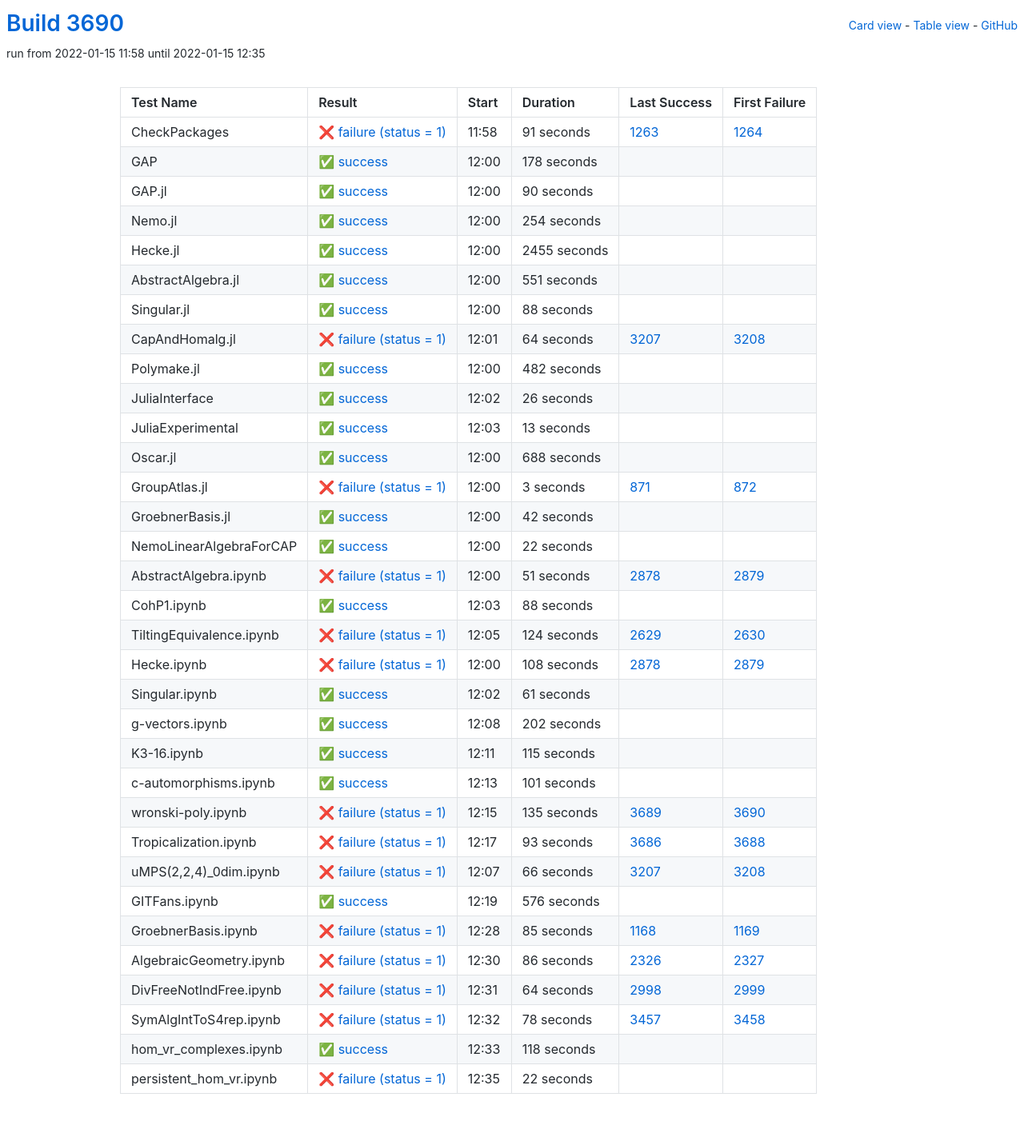
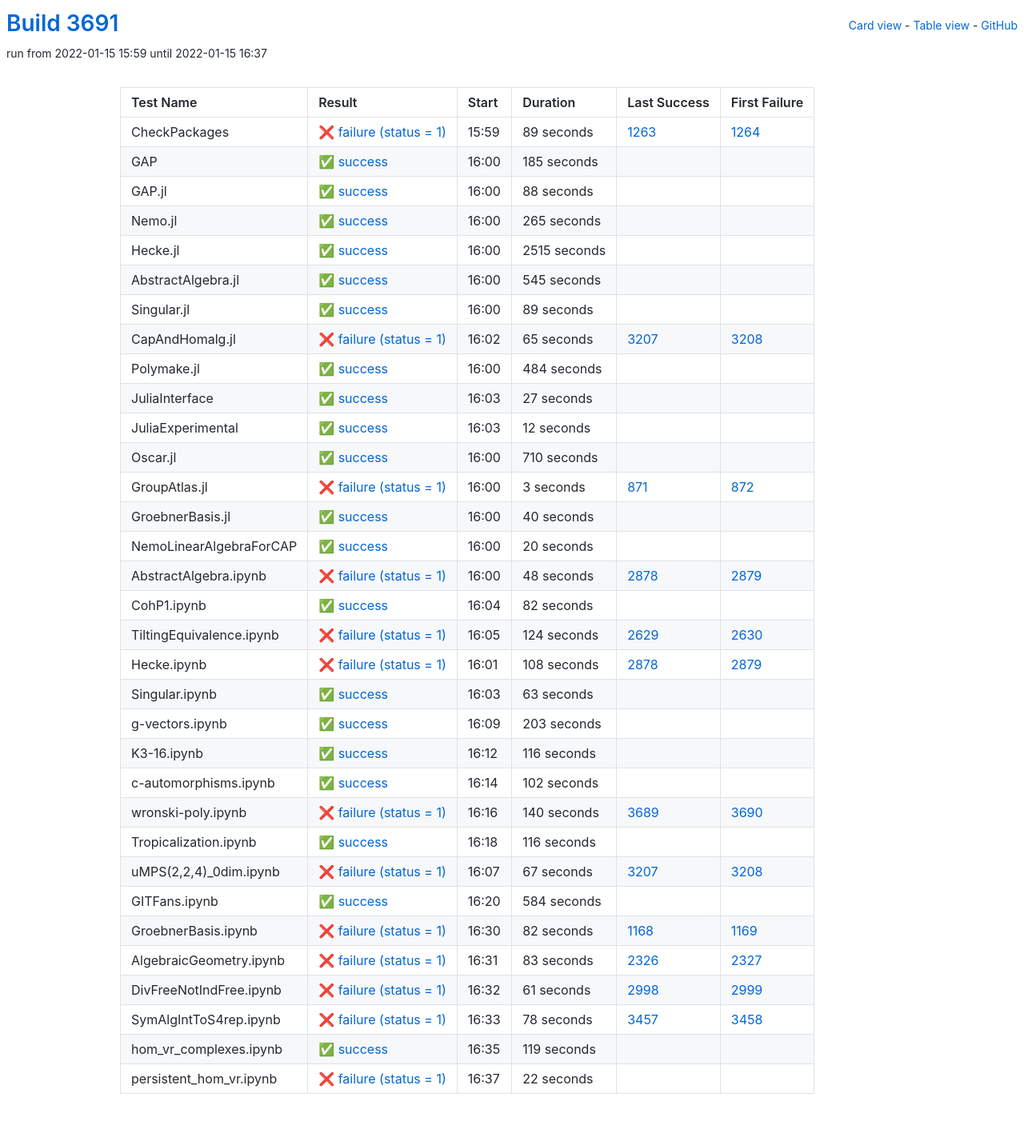
Before and after one commit to oscar-system/oscar-ci-status-stable, a Jekyll site: the page built from table.html, in a window 1280 px wide. Shown: the whole page at 80% size. Built offline with Jekyll 4.4.1, drawn with Linux system fonts in a browser that asks for light colours.

Commit message:
Build #3691

```diff
--- a/_data/ci.yml
+++ b/_data/ci.yml
@@ -1,6 +1,6 @@
 ---
-build: 3690
-build_url: https://oscarci.mathematik.uni-kl.de/job/oscar-stable/3690/
+build: 3691
+build_url: https://oscarci.mathematik.uni-kl.de/job/oscar-stable/3691/
 job: oscar-stable
 organization: oscar-system
 repo: oscar-ci-status-stable
@@ -8,80 +8,32 @@ repourl: https://github.com/oscar-system/oscar-ci-status-stable
 tests:
 - name: CheckPackages
   id: checkpackages
-  log: https://oscarci.mathematik.uni-kl.de/job/oscar-stable/3690/artifact/logs/build-3690/CheckPackages.log
-  start: 2022-01-15 11:58
+  log: https://oscarci.mathematik.uni-kl.de/job/oscar-stable/3691/artifact/logs/build-3691/CheckPackages.log
+  start: 2022-01-15 15:59
   success: false
   exitcode: 1
   status: failure
-  duration: 91
+  duration: 89
   last_success: 1263
   last_success_url: https://oscarci.mathematik.uni-kl.de/job/oscar-stable/1263/
   first_failure: 1264
   first_failure_url: https://oscarci.mathematik.uni-kl.de/job/oscar-stable/1264/
 - name: GAP
   id: gap
-  log: https://oscarci.mathematik.uni-kl.de/job/oscar-stable/3690/artifact/logs/build-3690/GAP.log
-  start: 2022-01-15 12:00
+  log: https://oscarci.mathematik.uni-kl.de/job/oscar-stable/3691/artifact/logs/build-3691/GAP.log
+  start: 2022-01-15 16:00
   success: true
   exitcode: 0
   status: success
-  duration: 178
+  duration: 185
   last_success: false
   last_success_url:
   first_failure: false
   first_failure_url:
 - name: GAP.jl
   id: gap-jl
-  log: https://oscarci.mathematik.uni-kl.de/job/oscar-stable/3690/artifact/logs/build-3690/GAP.jl.log
-  start: 2022-01-15 12:00
-  success: true
-  exitcode: 0
-  status: success
-  duration: 90
-  last_success: false
-  last_success_url:
-  first_failure: false
-  first_failure_url:
-- name: Nemo.jl
-  id: nemo-jl
-  log: https://oscarci.mathematik.uni-kl.de/job/oscar-stable/3690/artifact/logs/build-3690/Nemo.jl.log
-  start: 2022-01-15 12:00
-  success: true
-  exitcode: 0
-  status: success
-  duration: 254
-  last_success: false
-  last_success_url:
-  first_failure: false
-  first_failure_url:
-- name: Hecke.jl
-  id: hecke-jl
-  log: https://oscarci.mathematik.uni-kl.de/job/oscar-stable/3690/artifact/logs/build-3690/Hecke.jl.log
-  start: 2022-01-15 12:00
-  success: true
-  exitcode: 0
-  status: success
-  duration: 2455
-  last_success: false
-  last_success_url:
-  first_failure: false
-  first_failure_url:
-- name: AbstractAlgebra.jl
-  id: abstractalgebra-jl
-  log: https://oscarci.mathematik.uni-kl.de/job/oscar-stable/3690/artifact/logs/build-3690/AbstractAlgebra.jl.log
-  start: 2022-01-15 12:00
-  success: true
-  exitcode: 0
-  status: success
-  duration: 551
-  last_success: false
-  last_success_url:
-  first_failure: false
-  first_failure_url:
-- name: Singular.jl
-  id: singular-jl
-  log: https://oscarci.mathematik.uni-kl.de/job/oscar-stable/3690/artifact/logs/build-3690/Singular.jl.log
-  start: 2022-01-15 12:00
+  log: https://oscarci.mathematik.uni-kl.de/job/oscar-stable/3691/artifact/logs/build-3691/GAP.jl.log
+  start: 2022-01-15 16:00
   success: true
   exitcode: 0
   status: success
@@ -90,70 +42,118 @@ tests:
   last_success_url:
   first_failure: false
   first_failure_url:
+- name: Nemo.jl
+  id: nemo-jl
+  log: https://oscarci.mathematik.uni-kl.de/job/oscar-stable/3691/artifact/logs/build-3691/Nemo.jl.log
+  start: 2022-01-15 16:00
+  success: true
+  exitcode: 0
+  status: success
+  duration: 265
+  last_success: false
+  last_success_url:
+  first_failure: false
+  first_failure_url:
+- name: Hecke.jl
+  id: hecke-jl
+  log: https://oscarci.mathematik.uni-kl.de/job/oscar-stable/3691/artifact/logs/build-3691/Hecke.jl.log
+  start: 2022-01-15 16:00
+  success: true
+  exitcode: 0
+  status: success
+  duration: 2515
+  last_success: false
+  last_success_url:
+  first_failure: false
+  first_failure_url:
+- name: AbstractAlgebra.jl
+  id: abstractalgebra-jl
+  log: https://oscarci.mathematik.uni-kl.de/job/oscar-stable/3691/artifact/logs/build-3691/AbstractAlgebra.jl.log
+  start: 2022-01-15 16:00
+  success: true
+  exitcode: 0
+  status: success
+  duration: 545
+  last_success: false
+  last_success_url:
+  first_failure: false
+  first_failure_url:
+- name: Singular.jl
+  id: singular-jl
+  log: https://oscarci.mathematik.uni-kl.de/job/oscar-stable/3691/artifact/logs/build-3691/Singular.jl.log
+  start: 2022-01-15 16:00
+  success: true
+  exitcode: 0
+  status: success
+  duration: 89
+  last_success: false
+  last_success_url:
+  first_failure: false
+  first_failure_url:
 - name: CapAndHomalg.jl
   id: capandhomalg-jl
-  log: https://oscarci.mathematik.uni-kl.de/job/oscar-stable/3690/artifact/logs/build-3690/CapAndHomalg.jl.log
-  start: 2022-01-15 12:01
+  log: https://oscarci.mathematik.uni-kl.de/job/oscar-stable/3691/artifact/logs/build-3691/CapAndHomalg.jl.log
+  start: 2022-01-15 16:02
   success: false
   exitcode: 1
   status: failure
-  duration: 64
+  duration: 65
   last_success: 3207
   last_success_url: https://oscarci.mathematik.uni-kl.de/job/oscar-stable/3207/
   first_failure: 3208
   first_failure_url: https://oscarci.mathematik.uni-kl.de/job/oscar-stable/3208/
 - name: Polymake.jl
   id: polymake-jl
-  log: https://oscarci.mathematik.uni-kl.de/job/oscar-stable/3690/artifact/logs/build-3690/Polymake.jl.log
-  start: 2022-01-15 12:00
+  log: https://oscarci.mathematik.uni-kl.de/job/oscar-stable/3691/artifact/logs/build-3691/Polymake.jl.log
+  start: 2022-01-15 16:00
   success: true
   exitcode: 0
   status: success
-  duration: 482
+  duration: 484
   last_success: false
   last_success_url:
   first_failure: false
   first_failure_url:
 - name: JuliaInterface
   id: juliainterface
-  log: https://oscarci.mathematik.uni-kl.de/job/oscar-stable/3690/artifact/logs/build-3690/JuliaInterface.log
-  start: 2022-01-15 12:02
+  log: https://oscarci.mathematik.uni-kl.de/job/oscar-stable/3691/artifact/logs/build-3691/JuliaInterface.log
+  start: 2022-01-15 16:03
   success: true
   exitcode: 0
   status: success
-  duration: 26
+  duration: 27
   last_success: false
   last_success_url:
   first_failure: false
   first_failure_url:
 - name: JuliaExperimental
   id: juliaexperimental
-  log: https://oscarci.mathematik.uni-kl.de/job/oscar-stable/3690/artifact/logs/build-3690/JuliaExperimental.log
-  start: 2022-01-15 12:03
+  log: https://oscarci.mathematik.uni-kl.de/job/oscar-stable/3691/artifact/logs/build-3691/JuliaExperimental.log
+  start: 2022-01-15 16:03
   success: true
   exitcode: 0
   status: success
-  duration: 13
+  duration: 12
   last_success: false
   last_success_url:
   first_failure: false
   first_failure_url:
 - name: Oscar.jl
   id: oscar-jl
-  log: https://oscarci.mathematik.uni-kl.de/job/oscar-stable/3690/artifact/logs/build-3690/Oscar.jl.log
-  start: 2022-01-15 12:00
+  log: https://oscarci.mathematik.uni-kl.de/job/oscar-stable/3691/artifact/logs/build-3691/Oscar.jl.log
+  start: 2022-01-15 16:00
   success: true
   exitcode: 0
   status: success
-  duration: 688
+  duration: 710
   last_success: false
   last_success_url:
   first_failure: false
   first_failure_url:
 - name: GroupAtlas.jl
   id: groupatlas-jl
-  log: https://oscarci.mathematik.uni-kl.de/job/oscar-stable/3690/artifact/logs/build-3690/GroupAtlas.jl.log
-  start: 2022-01-15 12:00
+  log: https://oscarci.mathematik.uni-kl.de/job/oscar-stable/3691/artifact/logs/build-3691/GroupAtlas.jl.log
+  start: 2022-01-15 16:00
   success: false
   exitcode: 1
   status: failure
@@ -164,56 +164,56 @@ tests:
   first_failure_url: https://oscarci.mathematik.uni-kl.de/job/oscar-stable/872/
 - name: GroebnerBasis.jl
   id: groebnerbasis-jl
-  log: https://oscarci.mathematik.uni-kl.de/job/oscar-stable/3690/artifact/logs/build-3690/GroebnerBasis.jl.log
-  start: 2022-01-15 12:00
+  log: https://oscarci.mathematik.uni-kl.de/job/oscar-stable/3691/artifact/logs/build-3691/GroebnerBasis.jl.log
+  start: 2022-01-15 16:00
   success: true
   exitcode: 0
   status: success
-  duration: 42
+  duration: 40
   last_success: false
   last_success_url:
   first_failure: false
   first_failure_url:
 - name: NemoLinearAlgebraForCAP
   id: nemolinearalgebraforcap
-  log: https://oscarci.mathematik.uni-kl.de/job/oscar-stable/3690/artifact/logs/build-3690/NemoLinearAlgebraForCAP.log
-  start: 2022-01-15 12:00
+  log: https://oscarci.mathematik.uni-kl.de/job/oscar-stable/3691/artifact/logs/build-3691/NemoLinearAlgebraForCAP.log
+  start: 2022-01-15 16:00
   success: true
   exitcode: 0
   status: success
-  duration: 22
+  duration: 20
   last_success: false
   last_success_url:
   first_failure: false
   first_failure_url:
 - name: AbstractAlgebra.ipynb
   id: abstractalgebra-ipynb
-  log: https://oscarci.mathematik.uni-kl.de/job/oscar-stable/3690/artifact/logs/build-3690/AbstractAlgebra.ipynb.log
-  start: 2022-01-15 12:00
+  log: https://oscarci.mathematik.uni-kl.de/job/oscar-stable/3691/artifact/logs/build-3691/AbstractAlgebra.ipynb.log
+  start: 2022-01-15 16:00
   success: false
   exitcode: 1
   status: failure
-  duration: 51
+  duration: 48
   last_success: 2878
   last_success_url: https://oscarci.mathematik.uni-kl.de/job/oscar-stable/2878/
   first_failure: 2879
   first_failure_url: https://oscarci.mathematik.uni-kl.de/job/oscar-stable/2879/
 - name: CohP1.ipynb
   id: cohp1-ipynb
-  log: https://oscarci.mathematik.uni-kl.de/job/oscar-stable/3690/artifact/logs/build-3690/CohP1.ipynb.log
-  start: 2022-01-15 12:03
+  log: https://oscarci.mathematik.uni-kl.de/job/oscar-stable/3691/artifact/logs/build-3691/CohP1.ipynb.log
+  start: 2022-01-15 16:04
   success: true
   exitcode: 0
   status: success
-  duration: 88
+  duration: 82
   last_success: false
   last_success_url:
   first_failure: false
   first_failure_url:
 - name: TiltingEquivalence.ipynb
   id: tiltingequivalence-ipynb
-  log: https://oscarci.mathematik.uni-kl.de/job/oscar-stable/3690/artifact/logs/build-3690/TiltingEquivalence.ipynb.log
-  start: 2022-01-15 12:05
+  log: https://oscarci.mathematik.uni-kl.de/job/oscar-stable/3691/artifact/logs/build-3691/TiltingEquivalence.ipynb.log
+  start: 2022-01-15 16:05
   success: false
   exitcode: 1
   status: failure
@@ -224,8 +224,8 @@ tests:
   first_failure_url: https://oscarci.mathematik.uni-kl.de/job/oscar-stable/2630/
 - name: Hecke.ipynb
   id: hecke-ipynb
-  log: https://oscarci.mathematik.uni-kl.de/job/oscar-stable/3690/artifact/logs/build-3690/Hecke.ipynb.log
-  start: 2022-01-15 12:00
+  log: https://oscarci.mathematik.uni-kl.de/job/oscar-stable/3691/artifact/logs/build-3691/Hecke.ipynb.log
+  start: 2022-01-15 16:01
   success: false
   exitcode: 1
   status: failure
@@ -236,140 +236,140 @@ tests:
   first_failure_url: https://oscarci.mathematik.uni-kl.de/job/oscar-stable/2879/
 - name: Singular.ipynb
   id: singular-ipynb
-  log: https://oscarci.mathematik.uni-kl.de/job/oscar-stable/3690/artifact/logs/build-3690/Singular.ipynb.log
-  start: 2022-01-15 12:02
+  log: https://oscarci.mathematik.uni-kl.de/job/oscar-stable/3691/artifact/logs/build-3691/Singular.ipynb.log
+  start: 2022-01-15 16:03
   success: true
   exitcode: 0
   status: success
-  duration: 61
+  duration: 63
   last_success: false
   last_success_url:
   first_failure: false
   first_failure_url:
 - name: g-vectors.ipynb
   id: g-vectors-ipynb
-  log: https://oscarci.mathematik.uni-kl.de/job/oscar-stable/3690/artifact/logs/build-3690/g-vectors.ipynb.log
-  start: 2022-01-15 12:08
+  log: https://oscarci.mathematik.uni-kl.de/job/oscar-stable/3691/artifact/logs/build-3691/g-vectors.ipynb.log
+  start: 2022-01-15 16:09
   success: true
   exitcode: 0
   status: success
-  duration: 202
+  duration: 203
   last_success: false
   last_success_url:
   first_failure: false
   first_failure_url:
 - name: K3-16.ipynb
   id: k3-16-ipynb
-  log: https://oscarci.mathematik.uni-kl.de/job/oscar-stable/3690/artifact/logs/build-3690/K3-16.ipynb.log
-  start: 2022-01-15 12:11
+  log: https://oscarci.mathematik.uni-kl.de/job/oscar-stable/3691/artifact/logs/build-3691/K3-16.ipynb.log
+  start: 2022-01-15 16:12
   success: true
   exitcode: 0
   status: success
-  duration: 115
+  duration: 116
   last_success: false
   last_success_url:
   first_failure: false
   first_failure_url:
 - name: c-automorphisms.ipynb
   id: c-automorphisms-ipynb
-  log: https://oscarci.mathematik.uni-kl.de/job/oscar-stable/3690/artifact/logs/build-3690/c-automorphisms.ipynb.log
-  start: 2022-01-15 12:13
+  log: https://oscarci.mathematik.uni-kl.de/job/oscar-stable/3691/artifact/logs/build-3691/c-automorphisms.ipynb.log
+  start: 2022-01-15 16:14
   success: true
   exitcode: 0
   status: success
-  duration: 101
+  duration: 102
   last_success: false
   last_success_url:
   first_failure: false
   first_failure_url:
 - name: wronski-poly.ipynb
   id: wronski-poly-ipynb
-  log: https://oscarci.mathematik.uni-kl.de/job/oscar-stable/3690/artifact/logs/build-3690/wronski-poly.ipynb.log
-  start: 2022-01-15 12:15
+  log: https://oscarci.mathematik.uni-kl.de/job/oscar-stable/3691/artifact/logs/build-3691/wronski-poly.ipynb.log
+  start: 2022-01-15 16:16
   success: false
   exitcode: 1
   status: failure
-  duration: 135
+  duration: 140
   last_success: 3689
   last_success_url: https://oscarci.mathematik.uni-kl.de/job/oscar-stable/3689/
   first_failure: 3690
   first_failure_url: https://oscarci.mathematik.uni-kl.de/job/oscar-stable/3690/
 - name: Tropicalization.ipynb
   id: tropicalization-ipynb
-  log: https://oscarci.mathematik.uni-kl.de/job/oscar-stable/3690/artifact/logs/build-3690/Tropicalization.ipynb.log
-  start: 2022-01-15 12:17
+  log: https://oscarci.mathematik.uni-kl.de/job/oscar-stable/3691/artifact/logs/build-3691/Tropicalization.ipynb.log
+  start: 2022-01-15 16:18
+  success: true
+  exitcode: 0
+  status: success
+  duration: 116
+  last_success: false
+  last_success_url:
+  first_failure: false
+  first_failure_url:
+- name: uMPS(2,2,4)_0dim.ipynb
+  id: umps-2-2-4-0dim-ipynb
+  log: https://oscarci.mathematik.uni-kl.de/job/oscar-stable/3691/artifact/logs/build-3691/uMPS-2-2-4-_0dim.ipynb.log
+  start: 2022-01-15 16:07
   success: false
   exitcode: 1
   status: failure
-  duration: 93
-  last_success: 3686
-  last_success_url: https://oscarci.mathematik.uni-kl.de/job/oscar-stable/3686/
-  first_failure: 3688
-  first_failure_url: https://oscarci.mathematik.uni-kl.de/job/oscar-stable/3688/
-- name: uMPS(2,2,4)_0dim.ipynb
-  id: umps-2-2-4-0dim-ipynb
-  log: https://oscarci.mathematik.uni-kl.de/job/oscar-stable/3690/artifact/logs/build-3690/uMPS-2-2-4-_0dim.ipynb.log
-  start: 2022-01-15 12:07
-  success: false
-  exitcode: 1
-  status: failure
-  duration: 66
+  duration: 67
   last_success: 3207
   last_success_url: https://oscarci.mathematik.uni-kl.de/job/oscar-stable/3207/
   first_failure: 3208
   first_failure_url: https://oscarci.mathematik.uni-kl.de/job/oscar-stable/3208/
 - name: GITFans.ipynb
   id: gitfans-ipynb
-  log: https://oscarci.mathematik.uni-kl.de/job/oscar-stable/3690/artifact/logs/build-3690/GITFans.ipynb.log
-  start: 2022-01-15 12:19
+  log: https://oscarci.mathematik.uni-kl.de/job/oscar-stable/3691/artifact/logs/build-3691/GITFans.ipynb.log
+  start: 2022-01-15 16:20
   success: true
   exitcode: 0
   status: success
-  duration: 576
+  duration: 584
   last_success: false
   last_success_url:
   first_failure: false
   first_failure_url:
 - name: GroebnerBasis.ipynb
   id: groebnerbasis-ipynb
-  log: https://oscarci.mathematik.uni-kl.de/job/oscar-stable/3690/artifact/logs/build-3690/GroebnerBasis.ipynb.log
-  start: 2022-01-15 12:28
+  log: https://oscarci.mathematik.uni-kl.de/job/oscar-stable/3691/artifact/logs/build-3691/GroebnerBasis.ipynb.log
+  start: 2022-01-15 16:30
   success: false
   exitcode: 1
   status: failure
-  duration: 85
+  duration: 82
   last_success: 1168
   last_success_url: https://oscarci.mathematik.uni-kl.de/job/oscar-stable/1168/
   first_failure: 1169
   first_failure_url: https://oscarci.mathematik.uni-kl.de/job/oscar-stable/1169/
 - name: AlgebraicGeometry.ipynb
   id: algebraicgeometry-ipynb
-  log: https://oscarci.mathematik.uni-kl.de/job/oscar-stable/3690/artifact/logs/build-3690/AlgebraicGeometry.ipynb.log
-  start: 2022-01-15 12:30
+  log: https://oscarci.mathematik.uni-kl.de/job/oscar-stable/3691/artifact/logs/build-3691/AlgebraicGeometry.ipynb.log
+  start: 2022-01-15 16:31
   success: false
   exitcode: 1
   status: failure
-  duration: 86
+  duration: 83
   last_success: 2326
   last_success_url: https://oscarci.mathematik.uni-kl.de/job/oscar-stable/2326/
   first_failure: 2327
   first_failure_url: https://oscarci.mathematik.uni-kl.de/job/oscar-stable/2327/
 - name: DivFreeNotIndFree.ipynb
   id: divfreenotindfree-ipynb
-  log: https://oscarci.mathematik.uni-kl.de/job/oscar-stable/3690/artifact/logs/build-3690/DivFreeNotIndFree.ipynb.log
-  start: 2022-01-15 12:31
+  log: https://oscarci.mathematik.uni-kl.de/job/oscar-stable/3691/artifact/logs/build-3691/DivFreeNotIndFree.ipynb.log
+  start: 2022-01-15 16:32
   success: false
   exitcode: 1
   status: failure
-  duration: 64
+  duration: 61
   last_success: 2998
   last_success_url: https://oscarci.mathematik.uni-kl.de/job/oscar-stable/2998/
   first_failure: 2999
   first_failure_url: https://oscarci.mathematik.uni-kl.de/job/oscar-stable/2999/
 - name: SymAlgIntToS4rep.ipynb
   id: symalginttos4rep-ipynb
-  log: https://oscarci.mathematik.uni-kl.de/job/oscar-stable/3690/artifact/logs/build-3690/SymAlgIntToS4rep.ipynb.log
-  start: 2022-01-15 12:32
+  log: https://oscarci.mathematik.uni-kl.de/job/oscar-stable/3691/artifact/logs/build-3691/SymAlgIntToS4rep.ipynb.log
+  start: 2022-01-15 16:33
   success: false
   exitcode: 1
   status: failure
@@ -380,20 +380,20 @@ tests:
   first_failure_url: https://oscarci.mathematik.uni-kl.de/job/oscar-stable/3458/
 - name: hom_vr_complexes.ipynb
   id: hom-vr-complexes-ipynb
-  log: https://oscarci.mathematik.uni-kl.de/job/oscar-stable/3690/artifact/logs/build-3690/hom_vr_complexes.ipynb.log
-  start: 2022-01-15 12:33
+  log: https://oscarci.mathematik.uni-kl.de/job/oscar-stable/3691/artifact/logs/build-3691/hom_vr_complexes.ipynb.log
+  start: 2022-01-15 16:35
   success: true
   exitcode: 0
   status: success
-  duration: 118
+  duration: 119
   last_success: false
   last_success_url:
   first_failure: false
   first_failure_url:
 - name: persistent_hom_vr.ipynb
   id: persistent-hom-vr-ipynb
-  log: https://oscarci.mathematik.uni-kl.de/job/oscar-stable/3690/artifact/logs/build-3690/persistent_hom_vr.ipynb.log
-  start: 2022-01-15 12:35
+  log: https://oscarci.mathematik.uni-kl.de/job/oscar-stable/3691/artifact/logs/build-3691/persistent_hom_vr.ipynb.log
+  start: 2022-01-15 16:37
   success: false
   exitcode: 1
   status: failure
```
Also changed, not shown: README.md.
